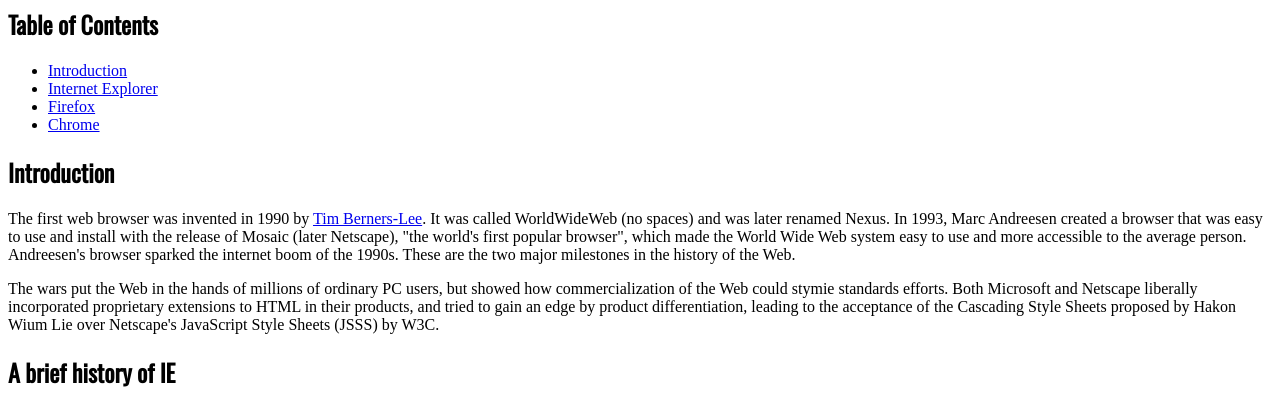
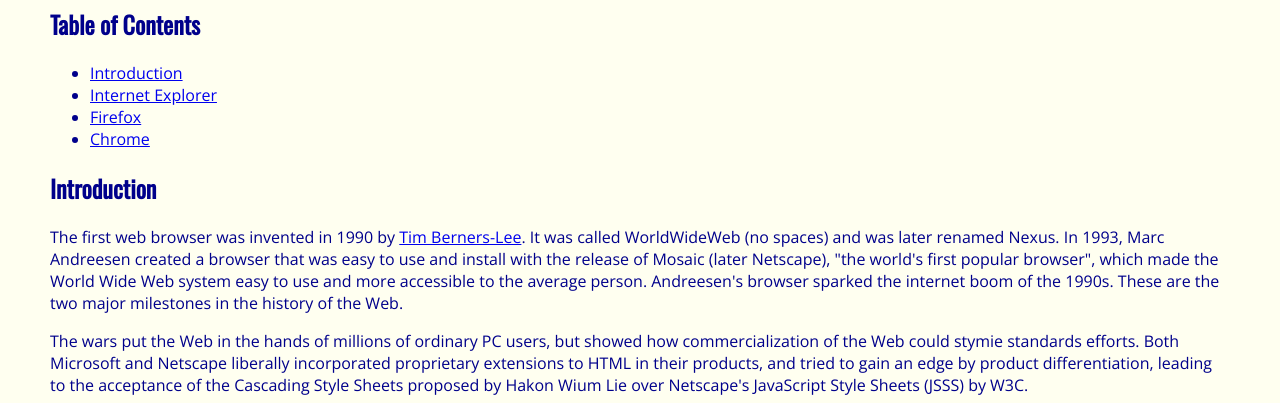
Before and after one commit to jacksylam/browserhistory, a plain HTML site: page index.html in a window 1280 px wide. Shown: the part 84-487 px from the top of the page. Drawn offline with nearby package versions, Linux system fonts and the light colour scheme.

Commit message:
Fixed css.

```diff
--- a/style.css
+++ b/style.css
@@ -1,8 +1,8 @@
-b {
+body {
   font-family: 'Open Sans';
   color: darkblue;
   margin: 10px 50px;
-  background-color: ivory;
+  background-color: Ivory;
 }
 
 h1, h2 {
```
